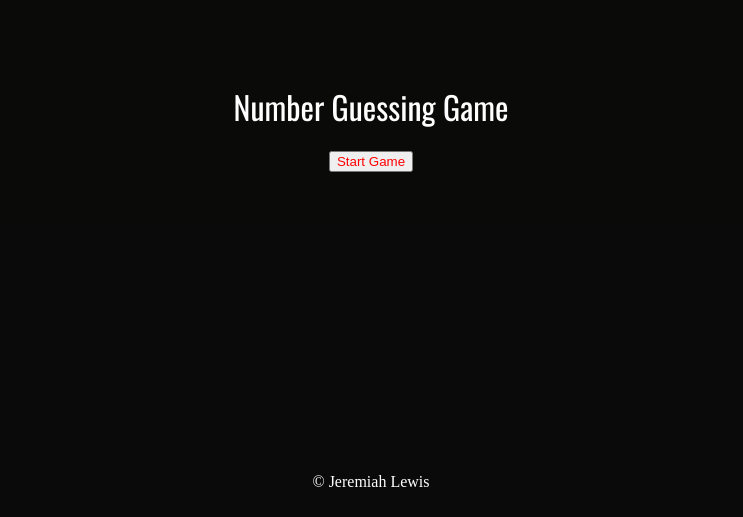
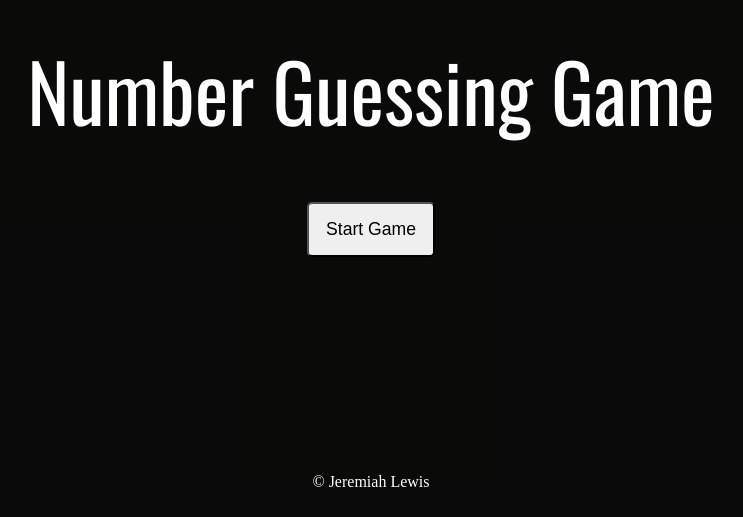
Before and after one commit to jclewis17/number_guessing_game, a plain HTML site: page index.html in a window 1280 px wide. Shown: the part 283-800 px from the top of the page, without its empty margins (269-1012 px from the left). Drawn offline with nearby package versions, Linux system fonts and the light colour scheme.

Commit message:
Overlay Styles
Added styling to the overlay page

```diff
--- a/css/styles.css
+++ b/css/styles.css
@@ -46,8 +46,21 @@ h1 {
     display: none;
 }
 
+.overlayHeader {
+    font-size: 80px;
+}
+
 button {
-    color: red;
+    padding: 15px;
+    border-radius: 5px;
+    width: 10%;
+    font-size: 1.1em;
+
+    transition: opacity .3s ease;
+}
+
+button:hover {
+    opacity: 0.8;
 }
 
 /* Main Game Page */
--- a/index.html
+++ b/index.html
@@ -12,7 +12,7 @@
     <body>
 
         <div id="overlay" class="start">
-            <h1>Number Guessing Game</h1>
+            <h1 class="overlayHeader">Number Guessing Game</h1>
             <button class="btn_reset">Start Game</button>
         </div>
 
```
